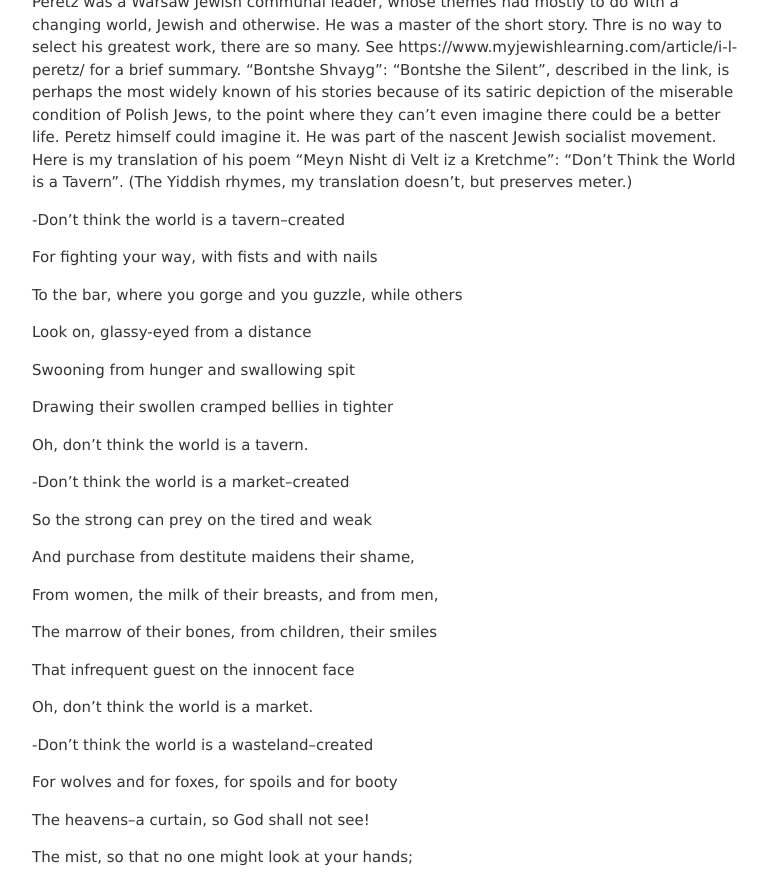
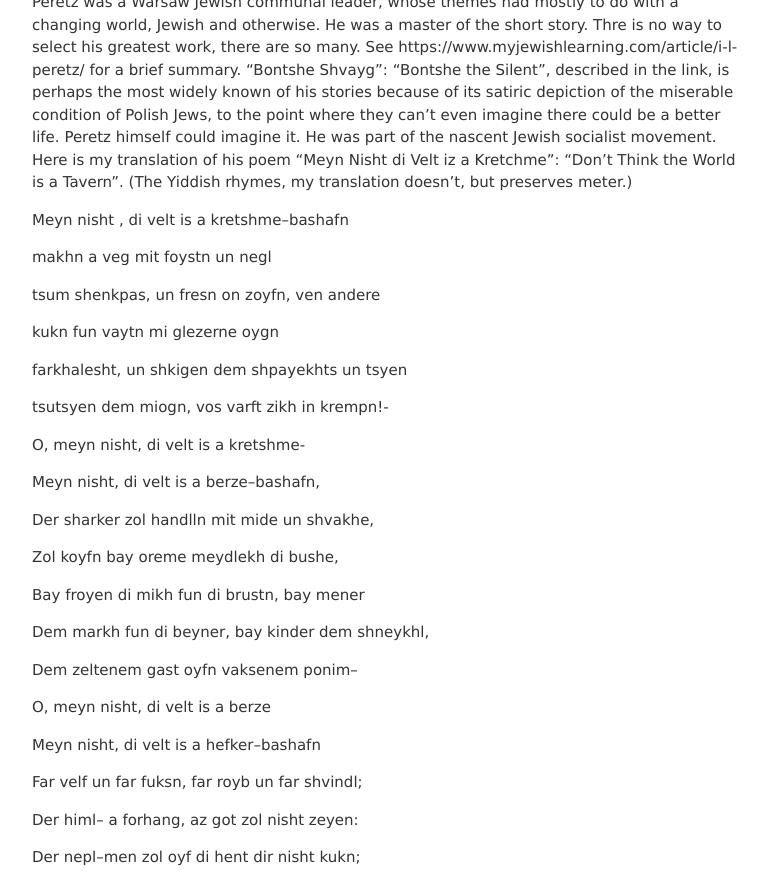
Before and after one commit to jvmallow/jvmallow.github.io, a Jekyll site: the page built from _posts/2025-05-31-Yiddish.md, in a window 1280 px wide and 1400 px high, scrolled down 4967 px, cut to the strip 49-935 px from the top of the window. Shown: the whole strip, without its empty margins (248-1016 px from the left). Built offline with Jekyll 4.4.1, drawn with Linux system fonts in a browser that asks for light colours; a script that is not in the unit is left out; some of the changed text lies outside the part shown.

Commit message:
Update 2025-05-31-Yiddish.md

```diff
--- a/_posts/2025-05-31-Yiddish.md
+++ b/_posts/2025-05-31-Yiddish.md
@@ -66,6 +66,52 @@ Mendele's greatest, and certainly most translated and published work, was "Mesoy
 ![Peretz](https://upload.wikimedia.org/wikipedia/commons/thumb/2/2d/I_L_Peretz_postcard.jpg/500px-I_L_Peretz_postcard.jpg)
 
 Peretz was a Warsaw Jewish communal leader, whose themes had mostly to do with a changing world, Jewish and otherwise. He was a master of the short story. Thre is no way to select his greatest work, there are so many. See https://www.myjewishlearning.com/article/i-l-peretz/ for a brief summary. "Bontshe Shvayg": "Bontshe the Silent", described in the link, is perhaps the most widely known of his stories because of its satiric depiction of the miserable condition of Polish Jews, to the point where they can't even imagine there could be a better life.  Peretz himself could imagine it. He was part of the nascent Jewish socialist movement. Here is my translation of his poem "Meyn Nisht di Velt iz a Kretchme": "Don't Think the World is a Tavern". (The Yiddish rhymes, my translation doesn't, but preserves meter.)
+
+Meyn nisht , di velt is a kretshme--bashafn
+
+makhn a veg mit foystn un negl
+
+tsum shenkpas, un fresn on zoyfn, ven andere
+
+kukn fun vaytn mi glezerne oygn
+
+farkhalesht, un shkigen dem shpayekhts un tsyen
+
+tsutsyen dem miogn, vos varft zikh in krempn!-
+
+O, meyn nisht, di velt is a kretshme-
+
+
+
+Meyn nisht, di velt is a berze--bashafn,
+
+Der sharker zol handlln mit mide un shvakhe,
+
+Zol koyfn bay oreme meydlekh di bushe,
+
+Bay froyen di mikh fun di brustn, bay mener
+
+Dem markh fun di beyner, bay kinder dem shneykhl,
+
+Dem zeltenem gast oyfn vaksenem ponim--
+
+O, meyn nisht, di velt is a berze
+
+Meyn nisht, di velt is a hefker--bashafn
+
+Far velf un far fuksn, far royb un far shvindl;
+
+Der himl-- a forhang, az got zol nisht zeyen:
+
+Der nepl--men zol oyf di hent dir nisht kukn;
+
+Der vint--tsu farshtikn di vilde geshrayen;
+
+Di erd iz tsu zupn dos blut fun karbones--
+
+O, meyn nisht, di velt is a hefker!
+
+*******
 
 -Don't think the world is a tavern--created
 
```
